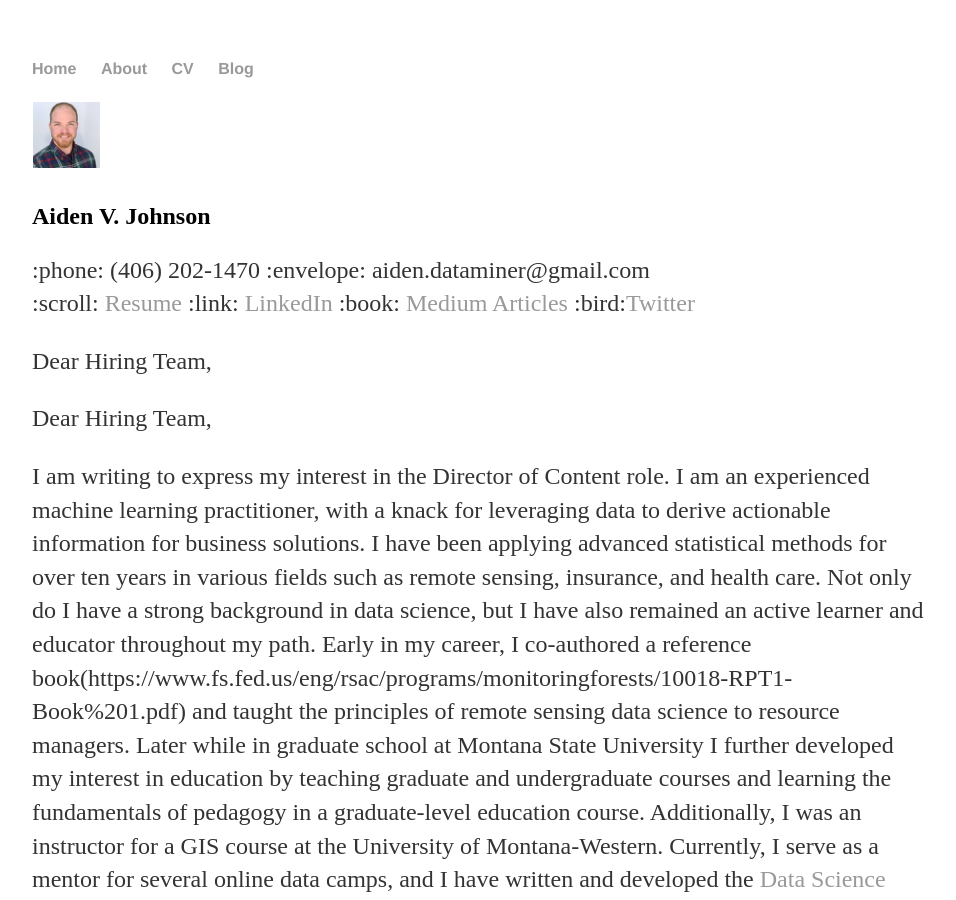
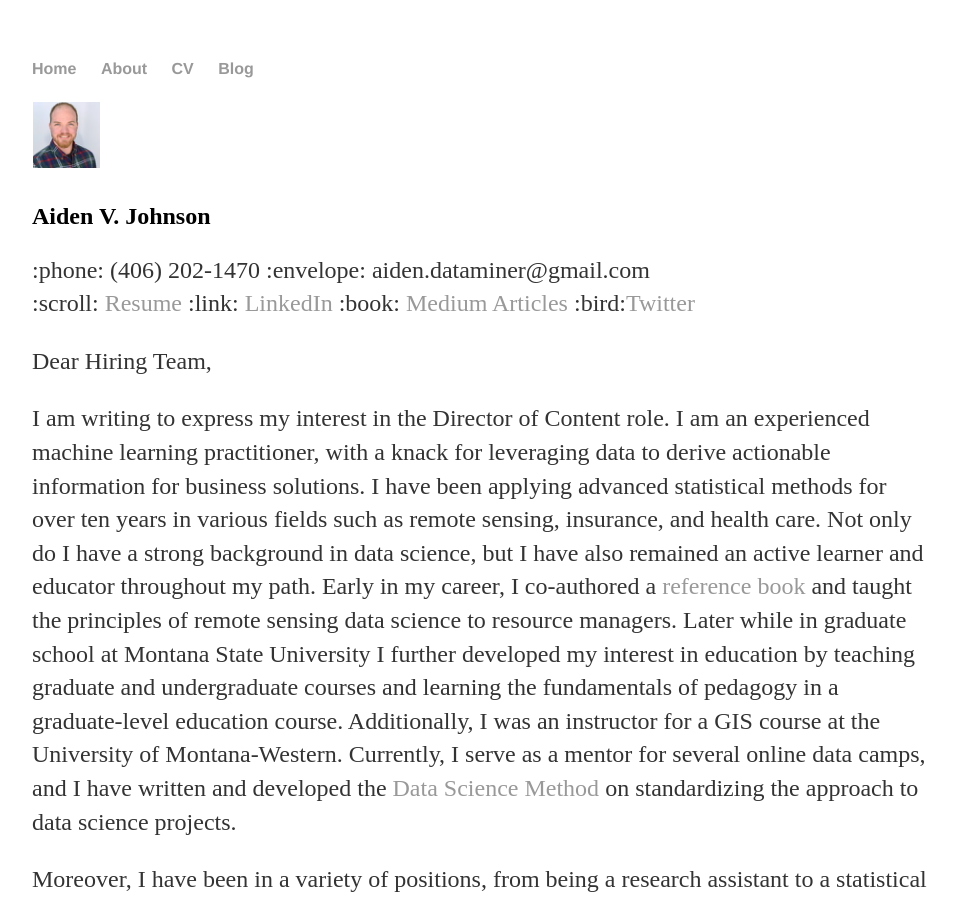
Before and after one commit to AVJdataminer/AVJdataminer.github.io, a Jekyll site: the page built from CoverLetter_dq.md, in a window 1280 px wide and 900 px high. Shown: the whole window, without its empty margins (160-1116 px from the left). Built offline with Jekyll 4.4.1, drawn with Linux system fonts in a browser that asks for light colours; our own code applies the rules of GitHub Pages for plain Markdown files.

Commit message:
edit link

```diff
--- a/CoverLetter_dq.md
+++ b/CoverLetter_dq.md
@@ -5,9 +5,7 @@
 
 Dear Hiring Team,
 
-Dear Hiring Team,
-
-I am writing to express my interest in the Director of Content role. I am an experienced machine learning practitioner, with a knack for leveraging data to derive actionable information for business solutions.  I have been applying advanced statistical methods for over ten years in various fields such as remote sensing, insurance, and health care. Not only do I have a strong background in data science, but I have also remained an active learner and educator throughout my path. Early in my career, I co-authored a reference book(https://www.fs.fed.us/eng/rsac/programs/monitoringforests/10018-RPT1-Book%201.pdf) and taught the principles of remote sensing data science to resource managers.  Later while in graduate school at Montana State University I further developed my interest in education by teaching graduate and undergraduate courses and learning the fundamentals of pedagogy in a graduate-level education course. Additionally, I was an instructor for a GIS course at the University of Montana-Western.  Currently, I serve as a mentor for several online data camps, and I have written and developed the [Data Science Method](https://medium.com/@aiden.dataminer/the-data-science-method-dsm-data-collection-organization-and-definitions-d19b6ff141c4) on standardizing the approach to data science projects.
+I am writing to express my interest in the Director of Content role. I am an experienced machine learning practitioner, with a knack for leveraging data to derive actionable information for business solutions.  I have been applying advanced statistical methods for over ten years in various fields such as remote sensing, insurance, and health care. Not only do I have a strong background in data science, but I have also remained an active learner and educator throughout my path. Early in my career, I co-authored a [reference book](https://www.fs.fed.us/eng/rsac/programs/monitoringforests/10018-RPT1-Book%201.pdf) and taught the principles of remote sensing data science to resource managers.  Later while in graduate school at Montana State University I further developed my interest in education by teaching graduate and undergraduate courses and learning the fundamentals of pedagogy in a graduate-level education course. Additionally, I was an instructor for a GIS course at the University of Montana-Western.  Currently, I serve as a mentor for several online data camps, and I have written and developed the [Data Science Method](https://medium.com/@aiden.dataminer/the-data-science-method-dsm-data-collection-organization-and-definitions-d19b6ff141c4) on standardizing the approach to data science projects.
 
 Moreover, I have been in a variety of positions, from being a research assistant to a statistical modeler to a data scientist. These positions have been at a large university to a state agency to a Fortune 500 company and most recently a startup, and have given me a breadth of experiences. Consequently, I have developed excellent verbal and written communication abilities and people management skills. Regardless of my position, I have benefitted from many educational opportunities, and thus I am intricately aware of the positive impact a well mapped out education path is to the development of an aspiring data scientist.
 
```
